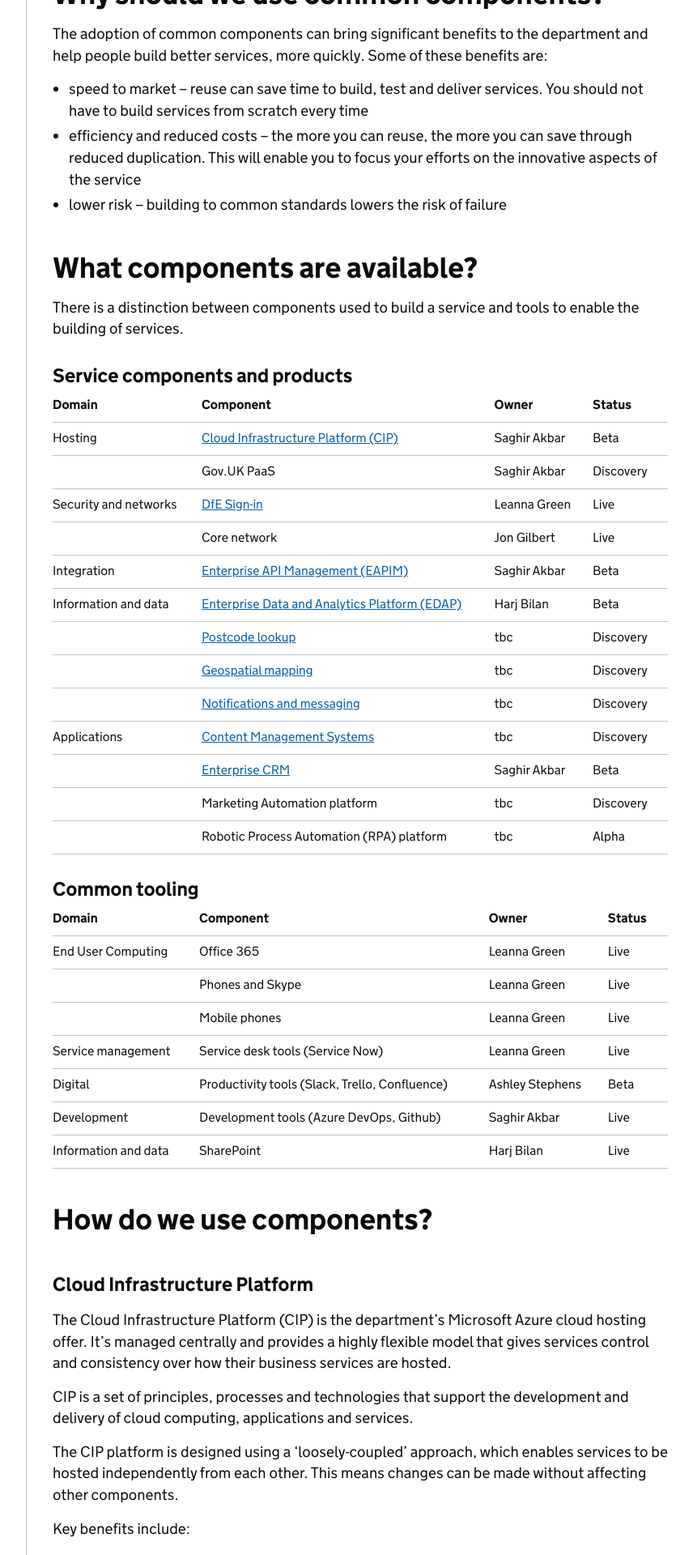
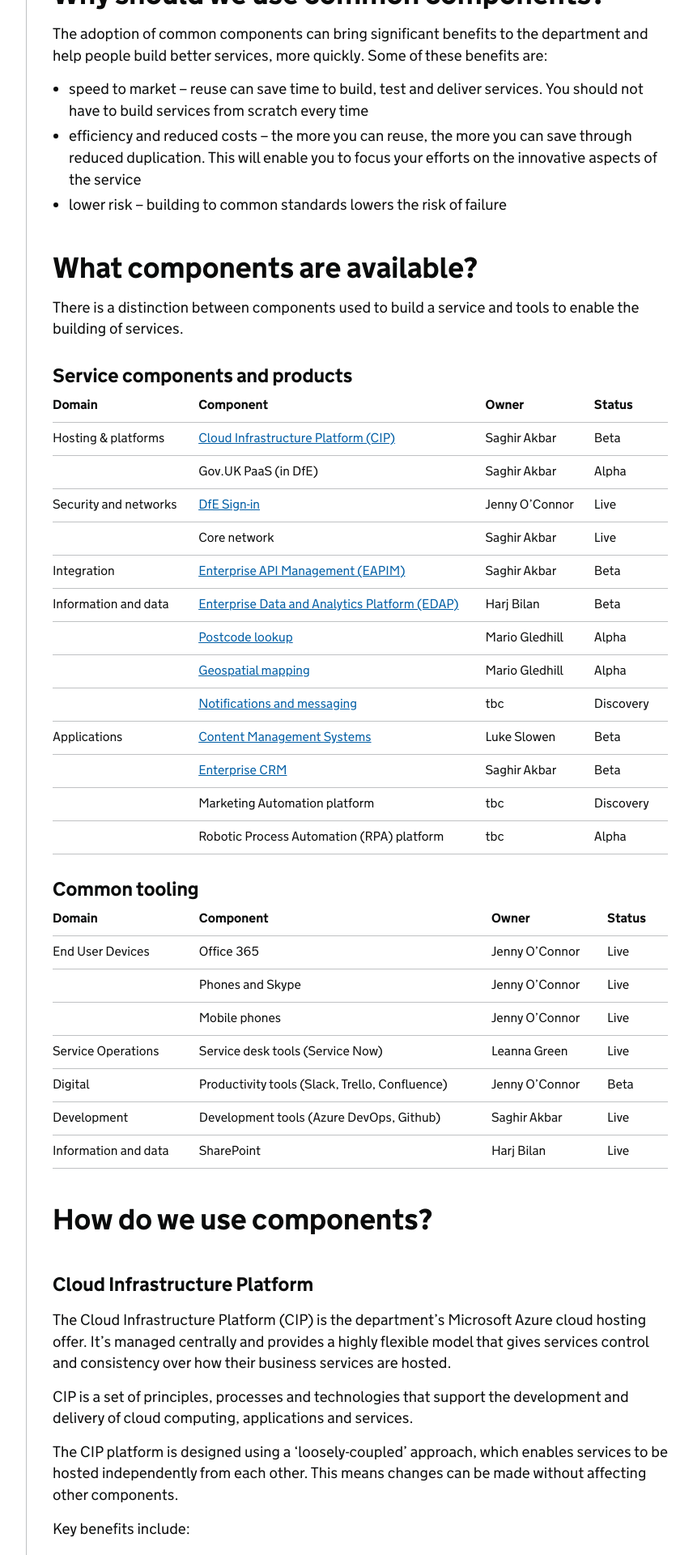
Before and after one commit to DFE-Digital/architecture, a Jekyll site: the page built from common-components/index.md, in a window 1280 px wide. Shown: the part 850-2770 px from the top of the page at 81% size, without its empty margins (298-1154 px from the left). Built offline with Jekyll 4.4.1, drawn with Linux system fonts in a browser that asks for light colours; our own code applies the rules of GitHub Pages for plain Markdown files.

Commit message:
More tweaks (post profession update)

```diff
--- a/common-components/index.md
+++ b/common-components/index.md
@@ -36,16 +36,16 @@ to enable the building of services.
 
 Domain | Component | Owner | Status
 - | - | - | -
-Hosting | [Cloud Infrastructure Platform (CIP)](#cip) | Saghir Akbar | Beta
- | Gov.UK PaaS | Saghir Akbar | Discovery
-Security and networks | [DfE Sign-in](#dfe-signin) | Leanna Green | Live
-| Core network | Jon Gilbert | Live
+Hosting & platforms | [Cloud Infrastructure Platform (CIP)](#cip) | Saghir Akbar | Beta
+ | Gov.UK PaaS (in DfE) | Saghir Akbar | Alpha
+Security and networks | [DfE Sign-in](#dfe-signin) | Jenny O'Connor | Live
+| Core network | Saghir Akbar | Live
 Integration | [Enterprise API Management (EAPIM)](#eapim) | Saghir Akbar | Beta
 Information and data | [Enterprise Data and Analytics Platform (EDAP)](#edap) | Harj Bilan | Beta
-| [Postcode lookup](#postcode) | tbc | Discovery
-| [Geospatial mapping](#mapping) | tbc | Discovery
+| [Postcode lookup](#postcode) | Mario Gledhill | Alpha
+| [Geospatial mapping](#mapping) | Mario Gledhill | Alpha
 | [Notifications and messaging](#notifications) | tbc | Discovery
-Applications | [Content Management Systems ](#cms) | tbc | Discovery
+Applications | [Content Management Systems ](#cms) | Luke Slowen | Beta
 | [Enterprise CRM](#crm) | Saghir Akbar | Beta
 | Marketing Automation platform | tbc | Discovery
 | Robotic Process Automation (RPA) platform | tbc | Alpha
@@ -54,11 +54,11 @@ Applications | [Content Management Systems ](#cms) | tbc | Discovery
 
 Domain | Component | Owner | Status
 - | - | - | -
-End User Computing | Office 365 | Leanna Green | Live
-| Phones and Skype | Leanna Green | Live
-| Mobile phones | Leanna Green | Live
-Service management | Service desk tools (Service Now) | Leanna Green | Live
-Digital | Productivity tools (Slack, Trello, Confluence) | Ashley Stephens | Beta
+End User Devices | Office 365 | Jenny O'Connor | Live
+| Phones and Skype | Jenny O'Connor | Live
+| Mobile phones | Jenny O'Connor | Live
+Service Operations | Service desk tools (Service Now) | Leanna Green | Live
+Digital | Productivity tools (Slack, Trello, Confluence) | Jenny O'Connor | Beta
 Development | Development tools (Azure DevOps, Github) | Saghir Akbar | Live
 Information and data | SharePoint | Harj Bilan | Live
 
```
Also changed, not shown: patterns/requirement-patterns.md (+1 -1 lines).
